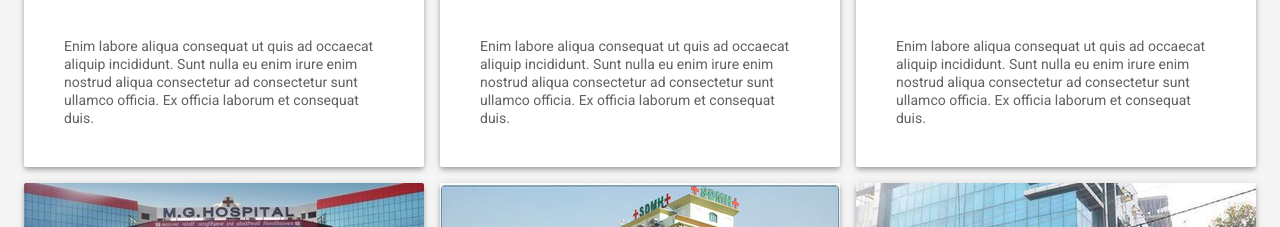
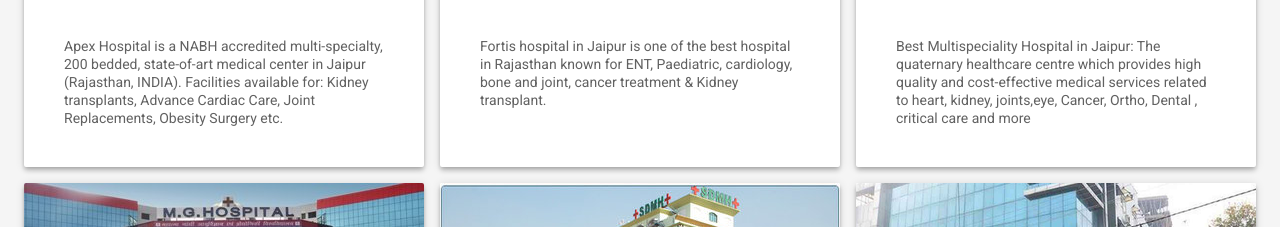
Before and after one commit to offersweb/offersweb.github.io, a plain HTML site: page index.html in a window 1280 px wide. Shown: the part 573-800 px from the top of the page. Drawn offline with nearby package versions, Linux system fonts and the light colour scheme.

Commit message:
description added

```diff
--- a/index.html
+++ b/index.html
@@ -67,7 +67,7 @@
                         <h2 class="mdl-card__title-text">Apex Hospital</h2>
                     </div>
                     <div class="mdl-card__supporting-text">
-                        Enim labore aliqua consequat ut quis ad occaecat aliquip incididunt. Sunt nulla eu enim irure enim nostrud aliqua consectetur ad consectetur sunt ullamco officia. Ex officia laborum et consequat duis.
+                        Apex Hospital is a NABH accredited multi-specialty, 200 bedded, state-of-art medical center in Jaipur (Rajasthan, INDIA). Facilities available for: Kidney transplants, Advance Cardiac Care, Joint Replacements, Obesity Surgery etc.
                     </div>
                     </div>
                 <div class="mdl-cell mdl-card mdl-shadow--4dp portfolio-card">
@@ -78,7 +78,7 @@
                         <h2 class="mdl-card__title-text">Fortis Escorts Hospital, Jaipur</h2>
                     </div>
                     <div class="mdl-card__supporting-text">
-                        Enim labore aliqua consequat ut quis ad occaecat aliquip incididunt. Sunt nulla eu enim irure enim nostrud aliqua consectetur ad consectetur sunt ullamco officia. Ex officia laborum et consequat duis.
+                        Fortis hospital in Jaipur is one of the best hospital in Rajasthan known for ENT, Paediatric, cardiology, bone and joint, cancer treatment & Kidney transplant.
                     </div>
 
                 </div>
@@ -90,7 +90,7 @@
                         <h2 class="mdl-card__title-text">Manipal Hospital</h2>
                     </div>
                     <div class="mdl-card__supporting-text">
-                        Enim labore aliqua consequat ut quis ad occaecat aliquip incididunt. Sunt nulla eu enim irure enim nostrud aliqua consectetur ad consectetur sunt ullamco officia. Ex officia laborum et consequat duis.
+                        Best Multispeciality Hospital in Jaipur:  The quaternary healthcare centre which provides high quality and cost-effective medical services  related to heart, kidney, joints,eye, Cancer, Ortho, Dental , critical care and more
                     </div>
                 </div>
                 <div class="mdl-cell mdl-card mdl-shadow--4dp portfolio-card">
@@ -101,7 +101,7 @@
                         <h2 class="mdl-card__title-text">Mahatma Gandhi Hospital, Jaipur</h2>
                     </div>
                     <div class="mdl-card__supporting-text">
-                        Enim labore aliqua consequat ut quis ad occaecat aliquip incididunt. Sunt nulla eu enim irure enim nostrud aliqua consectetur ad consectetur sunt ullamco officia. Ex officia laborum et consequat duis.
+                       Mahatma  Gandhi  Hospital in Jaipur is one of the best hospital in Rajasthan known for Paediatric, cardiology, kidney, joints,eye, Cancer, Ortho, Denta etc.
                     </div>
                 </div>
                 <div class="mdl-cell mdl-card mdl-shadow--4dp portfolio-card">
@@ -112,7 +112,7 @@
                         <h2 class="mdl-card__title-text">SDM Hospital Santokba Durlabhji Memorial</h2>
                     </div>
                     <div class="mdl-card__supporting-text">
-                        Enim labore aliqua consequat ut quis ad occaecat aliquip incididunt. Sunt nulla eu enim irure enim nostrud aliqua consectetur ad consectetur sunt ullamco officia. Ex officia laborum et consequat duis.
+                        SDMH Outreach Programme adopts a totally different tack. It means walking the extra mile, going out and impacting those very lives, those people, those children who, perhaps, find the trudge to SDMH too demanding.
                     </div>
                 </div>
                  <div class="mdl-cell mdl-card mdl-shadow--4dp portfolio-card">
@@ -123,7 +123,8 @@
                         <h2 class="mdl-card__title-text">SR Kalla Memorial Gastro & General Hospital</h2>
                     </div>
                     <div class="mdl-card__supporting-text">
-                        Enim labore aliqua consequat ut quis ad occaecat aliquip incididunt. Sunt nulla eu enim irure enim nostrud aliqua consectetur ad consectetur sunt ullamco officia. Ex officia laborum et consequat duis.
+                        SR Kalla Memorial Gastro & General Hospital specialized in Gastroenterology , Medical Laboratory,
+                        Laparoscopic Surgery etc.
                     </div>
                 </div>
                </div>
```
